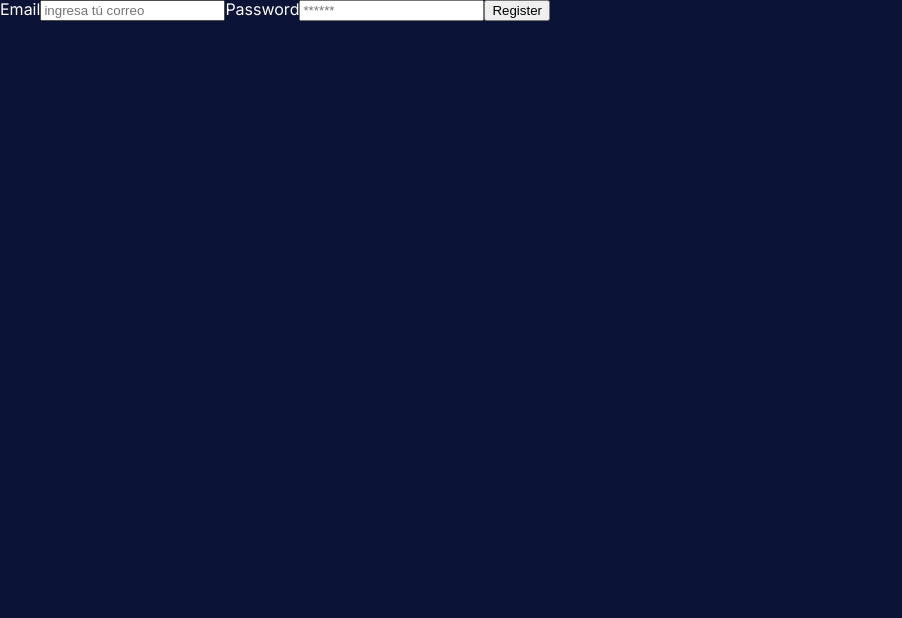
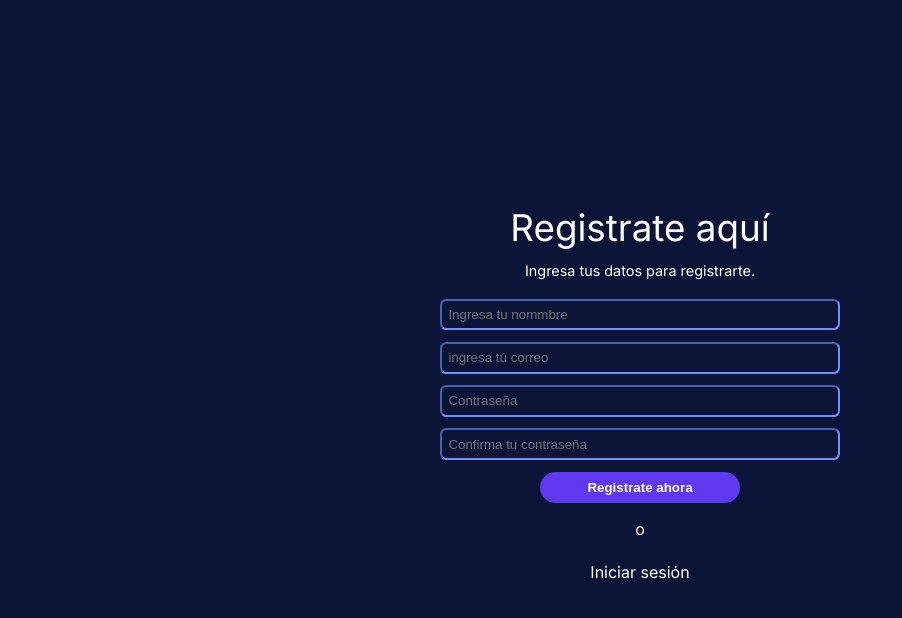
Before and after one commit to EstacionOtaku/Estacion-Otaku, a React (Create React App) app: page /register in a window 1280 px wide. Shown: the top 618 px of the page, without its empty margins (0-902 px from the left). Built offline with nearby package versions, Linux system fonts and the light colour scheme; no server answers.

Commit message:
add style to registration form

```diff
--- a/src/pages/Login.js
+++ b/src/pages/Login.js
@@ -1,9 +1,9 @@
 import { useState } from "react";
 import { useAuth } from "../context/authContext";
-import { useNavigate } from "react-router-dom";
+import { Link, useNavigate } from "react-router-dom";
 import { AlertError } from "../components/Alert/AlertError";
 import Swal from "sweetalert2";
-
+import "../styles/css/FormSesion.css"
 
 const Login = () => {
   const [user, setUser] = useState({
@@ -93,6 +93,7 @@ const Login = () => {
           onChange={handleChange}
         />
         <button>Login</button>
+        <Link to="/register">¿Eres nuevo por aquí? Registrate ahora</Link>
         <a href="#!"
           onClick={handleResetPassword}
         >Forgot Password?</a>
--- a/src/pages/Register.js
+++ b/src/pages/Register.js
@@ -1,8 +1,9 @@
 import { useState } from "react";
 import { useAuth } from "../context/authContext";
-import { useNavigate } from "react-router-dom";
+import { Link, useNavigate } from "react-router-dom";
 import { AlertError } from "../components/Alert/AlertError";
 import Swal from "sweetalert2";
+import "../styles/css/FormSesion.css"
 
 
 
@@ -53,27 +54,56 @@ const Register = () => {
 
   return (
     <>
-      <div>
+      <div className="form-container">
+        <div className="form-message">
+          <h2 className="form-message-title">Registrate aquí</h2>
+          <h3 className="form-message-subtitle">Ingresa tus datos para registrarte.</h3>
+        </div>
       {error && <AlertError mesagge={error}/>}
-        <form onSubmit={handleSubmit}>
-          <label htmlFor="email">Email</label>
-          <input
+        <form onSubmit={handleSubmit} >
+        <div className="form-input-container">
+          <input className="form-input"
+            type="text"
+            placeholder="Ingresa tu nommbre"
+            name="name"
+            id="name"
+          />
+         </div>
+
+        <div className="form-input-container">
+          <input className="form-input"
             type="email"
             placeholder="ingresa tú correo"
             name="email"
             id="email"
             onChange={handleChange}
           />
+         </div>
 
-          <label htmlFor="password">Password</label>
-          <input
+         <div className="form-input-container">
+          <input className="form-input"
             type="password"
-            placeholder="******"
+            placeholder="Contraseña"
             name="password"
             id="password"
             onChange={handleChange}
           />
-          <button>Register</button>
+          </div>
+
+        <div className="form-input-container">
+          <input className="form-input"
+            type="password"
+            placeholder="Confirma tu contraseña"
+            name="password-confirm"
+            id="password-confirm"
+          />
+
+          </div>
+          <div className="form__buttons">
+          <button className="button-register">Registrate ahora</button>
+          <p>o</p>
+          <Link to="/login"> Iniciar sesión</Link>
+          </div>
         </form>
       </div>
     </>
--- /dev/null
+++ b/src/styles/css/FormSesion.css
@@ -0,0 +1,45 @@
+.form-container {
+    display: flex;
+    flex-direction: column;
+    line-height: 2.7rem;
+    align-items: center;
+    width: 100%;
+    height: 100vh;
+    justify-content: center;
+}
+
+.form-message {
+    display: flex;
+    flex-direction: column;
+    align-items: center;
+}
+
+.form-message-title{
+    font-size: 2.3rem;
+}
+
+.form-message-subtitle {
+    font-size: 0.9rem;
+}
+.form-input{
+  width: 25rem;
+  border-color: #728FFF;
+  background-color: transparent;
+  border-radius: 0.4rem;
+  padding: 0.4rem;
+
+}
+
+.button-register {
+  width: 12.5rem;
+  border-radius: 1.3rem;
+  background-color: #5E39F0;
+  color: white;
+  padding: 0.5rem;
+  border: none;
+  font-weight: 600;
+}
+
+.form__buttons {
+  text-align: center;
+}
```
